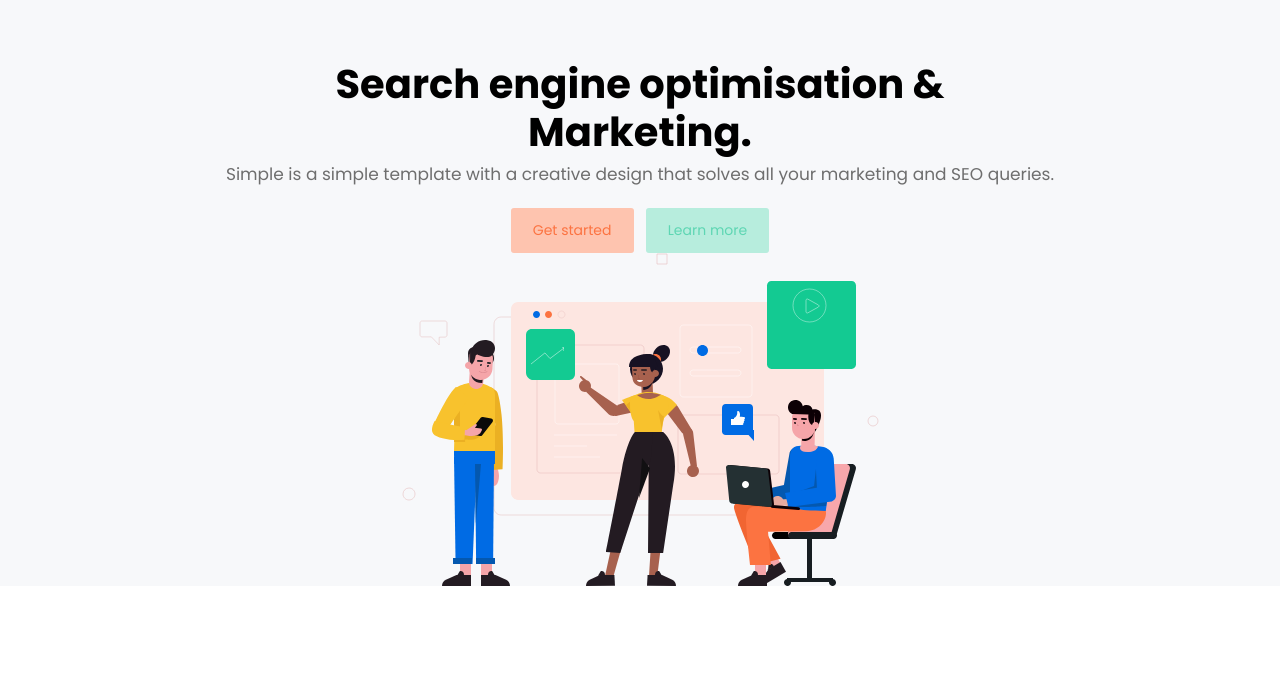
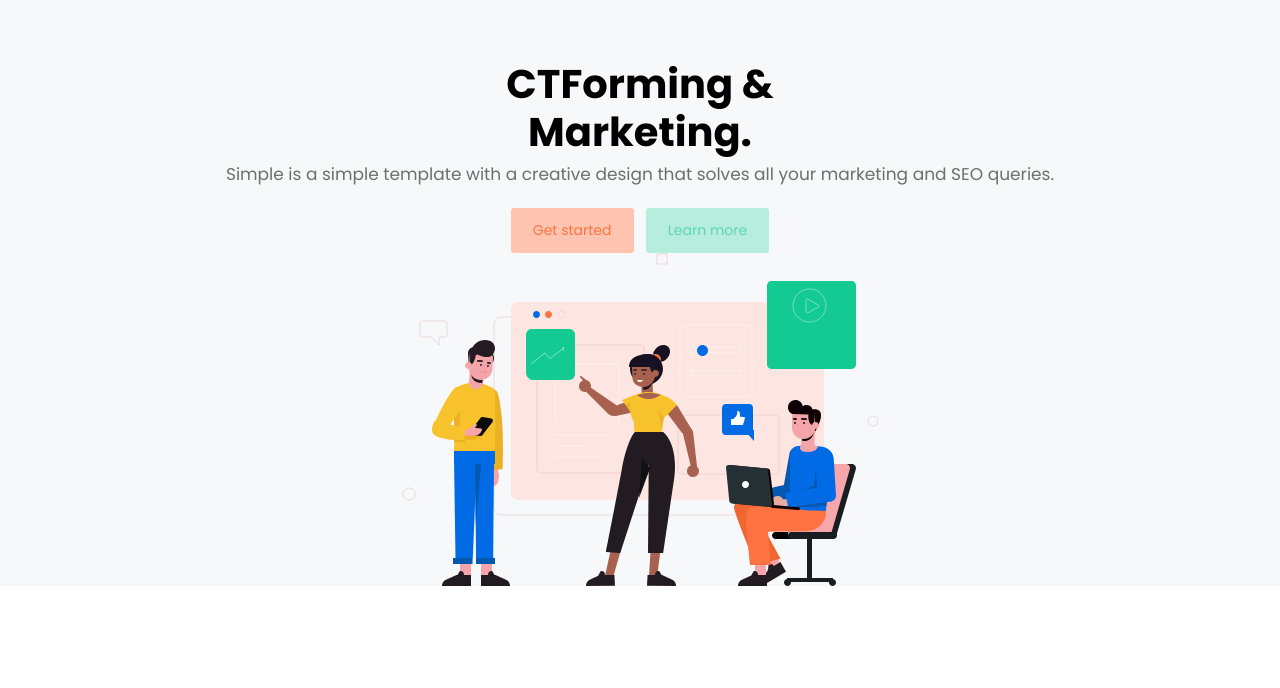
Before and after one commit to ctforming/social-selling, a website: page index.html in a window 1280 px wide. Shown: the part 95-783 px from the top of the page. Drawn offline with Linux system fonts and the light colour scheme.

Commit message:
update name

```diff
--- a/index.html
+++ b/index.html
@@ -53,7 +53,7 @@
   </header>
   <div class="banner" >
     <div class="container">
-      <h1 class="font-weight-semibold">Search engine optimisation &<br>Marketing.</h1>
+      <h1 class="font-weight-semibold">CTForming &<br>Marketing.</h1>
       <h6 class="font-weight-normal text-muted pb-3">Simple is a simple template with a creative design that solves all your marketing and SEO queries.</h6>
       <div>
         <button class="btn btn-opacity-light mr-1">Get started</button>
```
